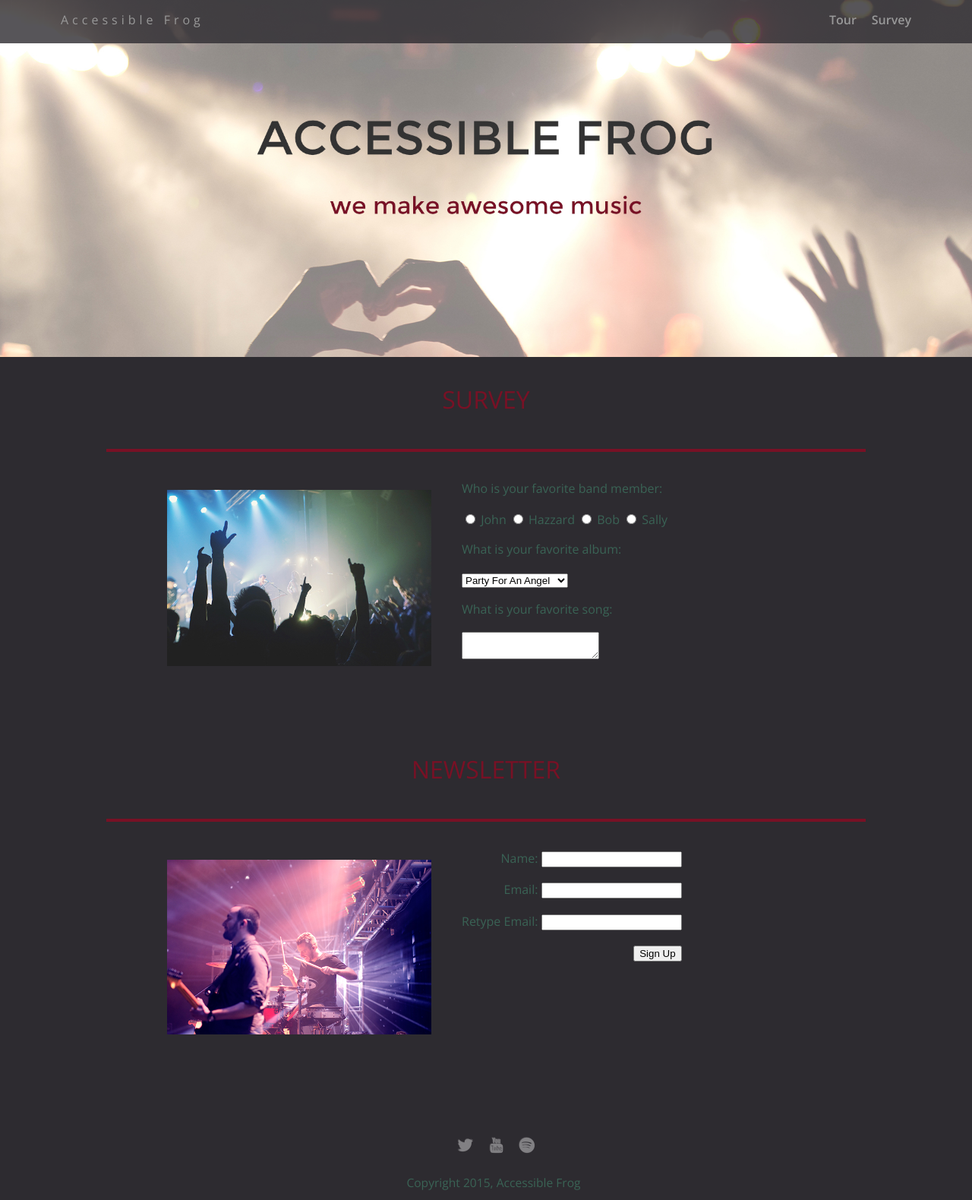
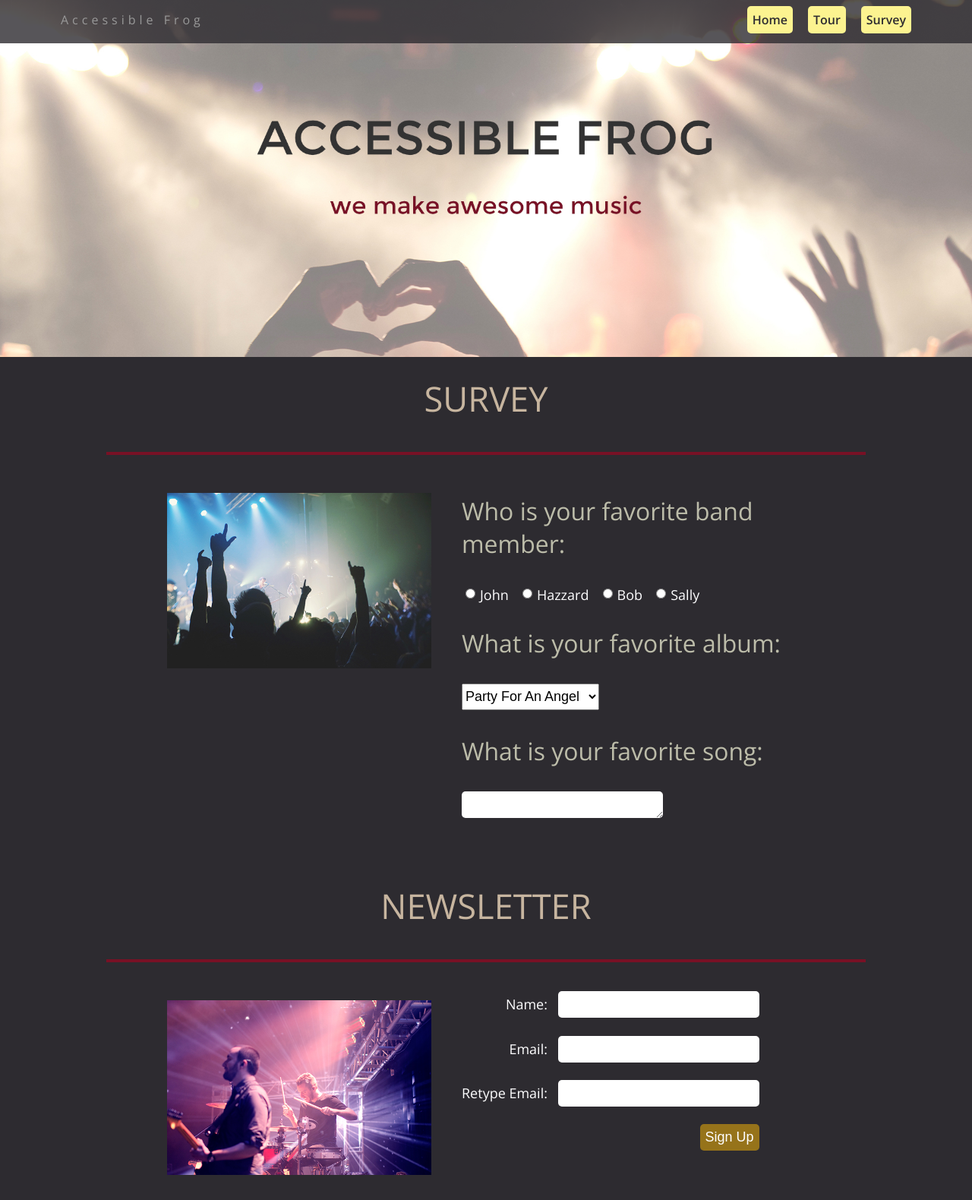
Before and after one commit to strengur/accessible-frog, a plain HTML site: page survey.html in a window 1280 px wide. Shown: the top 1580 px of the page at 76% size. Drawn offline with nearby package versions, Linux system fonts and the light colour scheme.

Commit message:
great progress

```diff
--- a/css/styles.css
+++ b/css/styles.css
@@ -8,6 +8,7 @@ body {
   padding: 0;
   text-align: center;
   font-family: 'Open Sans', sans-serif;
+  font-size: 16px;
   color: #3A6355;
   background: #2d2b30;
 }
@@ -23,7 +24,75 @@ a:hover {
   color: #999;
 }
 
+/* Font Styles */
+p, td, .survey-member-name {
+  color: #fefeff;
+}
+
+p {
+  margin-bottom: 1.3em;
+}
+
+h1, h2, h3, h4, th, button {
+  /*margin: 1.414em 0 0.5em;*/
+  font-weight: inherit;
+  /*line-height: 1.2;*/
+}
+
+h1 {
+  margin-top: 0;
+  font-size: 3.998em;
+}
+
+h2 {
+  font-size: 2.827em;
+}
+
+h3, th {
+  font-size: 1.999em;
+  color: #BCBCA9;
+}
+
+h4 {
+  font-size: 1.414em;
+}
+
+/* Buttons and forms styling */
+.button {
+  padding: 7px;
+}
+
+.button,
+input[type="text"],
+input[type="email"],
+textarea {
+  border-radius: 5px;
+  border: none;
+}
+
+input[type="text"]:focus,
+input[type="email"]:focus,
+textarea:focus,
+#albums:focus,
+.button:focus {
+    box-shadow: 0px 0px 5px 3px #FCF390;
+    outline: none;
+    border: 1px solid #96731A;
+}
+
+input[type="text"],
+input[type="email"],
+textarea,
+#albums,
+.button {
+  transition: all .3s;
+}
+
 /* Section Styles */
+.title-away {
+  position: absolute;
+  left: -2000px;
+}
 
 .main-nav {
   width: 100%;
@@ -54,12 +123,22 @@ a:hover {
   padding: 5px 10px 10px 10px;
 }
 
-.nav a {
+.nav a,
+input[type="text"]:focus,
+input[type="email"]:focus,
+textarea:focus,
+#albums:focus,
+.button:focus {
   transition: all .5s;
 }
 
 .nav a:hover {
   color: white
+}
+
+a.menu {
+  background: #FCF390;
+  color: #2d2b30;
 }
 
 header {
@@ -77,13 +156,14 @@ header {
   letter-spacing: 5px;
 }
 
-.name{
+.name {
   font-weight: 300;
 }
 
-header .name{
+header .name {
   font-size: 3em;
 }
+
 .tagline {
   font-weight: 600;
   padding: 20px;
@@ -102,7 +182,6 @@ header .name{
   border-color: #96731A;
 }
 
-
 .photo{
   display: block;
   width: 200px;
@@ -118,10 +197,16 @@ header .name{
 }
 
 .heading{
-  font-size: 2em;
+  /*font-size: 2em;*/
   text-transform: uppercase;
-  color: #781125;
-  margin-top: 10px;
+  color: #C7B59F;
+  margin-top: 4px;
+}
+
+.buy {
+  background: #96731A;
+  color: #fefeff;
+  font-weight: 300;
 }
 
 /* Footer styles */
--- a/css/survey.css
+++ b/css/survey.css
@@ -11,14 +11,56 @@ form {
   display: inline-block;
 }
 
+.survey-member-name,
+.newsletter p,
+button,
+input[type="text"],
+input[type="email"],
+textarea,
+select#albums {
+  font-size: 1.125em;
+}
+
+.survey-member-name {
+  margin-left: 3px;
+  margin-right: 9px;
+  position: relative;
+  bottom: -2px;
+}
+
+select#albums,
+input[type="text"],
+input[type="email"] {
+  height: 35px;
+}
+
+textarea {
+  padding: 12px 5px 0px;
+  line-height: 0.65em;
+}
+
 .container{
   text-align: center;
 }
 .newsletter{
   text-align: right;
-
 }
 
+input[type="text"],
+input[type="email"],
+textarea {
+    width: 265px;
+}
+
+input[type="text"],
+input[type="email"] {
+    margin-left: 9px;
+    padding-left: 5px;
+}
+
+button {
+  border: none;
+}
 
 /* Styles for larger screens */
 @media screen and (min-width: 840px) {
--- a/survey.html
+++ b/survey.html
@@ -1,5 +1,5 @@
 <!doctype html>
-<html>
+<html lang="en">
   <head>
     <meta charset="utf-8">
     <link href="css/styles.css" rel="stylesheet" type="text/css" />
@@ -11,10 +11,12 @@
 
   <body>
     <div class="main-nav">
+      <h1 class="title-away">Accessible Frog - Survey</h1>
       <ul class="nav">
         <li class="name"><a href="index.html">Accessible Frog</a></li>
-        <li><a href="tour.html">Tour</a></li>
-        <li><a href="#">Survey</a></li>
+        <li><a class="button menu" href="index.html">Home</a></li>
+        <li><a class="button menu" href="tour.html">Tour</a></li>
+        <li><a class="button menu" href="#">Survey</a></li>
       </ul>
     </div>
 
@@ -22,19 +24,19 @@
     </header>
 
     <main>
-      <p class= "heading">Survey</p>
+      <h2 class= "heading">Survey</h2>
       <div class="card">
         <div class="flex">
-          <img class="photo" src= "img/concert01.jpg">
+          <img class="photo" src= "img/concert01.jpg" alt="Photo showing the band from crowd point of view.">
           <div class="container">
             <form class = "survey">
-              <p>Who is your favorite band member:</p>
-              <input type="radio" name="res" value="John"> John
-              <input type="radio" name="res" value="Hazzard"> Hazzard
-              <input type="radio" name="res" value="Bob"> Bob
-              <input type="radio" name="res" value="Sally"> Sally
+              <h3>Who is your favorite band member:</h3>
+              <input type="radio" name="res" value="John"><span class="survey-member-name">John</span>
+              <input type="radio" name="res" value="Hazzard"><span class="survey-member-name">Hazzard</span>
+              <input type="radio" name="res" value="Bob"><span class="survey-member-name">Bob</span>
+              <input type="radio" name="res" value="Sally"><span class="survey-member-name">Sally</span>
 
-              <p>What is your favorite album:</p>
+              <h3>What is your favorite album:</h3>
               <select id="albums" name="select">
                 <option value="1">Party For An Angel</option>
                 <option value="2">A Day Of Old</option>
@@ -49,22 +51,22 @@
                 <option value="11">Street Of The Rider</option>
               </select>
 
-              <p>What is your favorite song:</p>
+              <h3>What is your favorite song:</h3>
               <textarea></textarea>
             </form>
           </div>
         </div>
       </div>
-      <p class= "heading">Newsletter</p>
+      <h2 class= "heading">Newsletter</h2>
       <div class="card">
         <div class="flex">
-          <img class="photo" src= "img/the_band.jpg">
+          <img class="photo" src= "img/the_band.jpg" alt="Photo of the drummer and guitarist.">
             <div class="container">
               <form class="newsletter">
                   <p>Name: <input type ="text" name="textfield"></p>
                   <p>Email: <input type ="email" name="textfield"></p>
                   <p>Retype Email: <input type ="email" name="textfield"></p>
-                  <button type="submit">Sign Up</button>
+                  <button class="button buy" type="submit">Sign Up</button>
               </form>
             </div>
         </div>
@@ -73,11 +75,11 @@
 
     <footer>
       <ul>
-        <li><a href="#" class="social twitter"><img src= "img/twitter-32.png"></a></li>
-        <li><a href="#" class="social youtube"><img src= "img/youtube-32.png"></a></li>
-        <li><a href="#" class="social spotify"><img src= "img/spotify-32.png"></a></li>
+        <li><a href="#" class="social twitter"><img src= "img/twitter-32.png" alt="Click here to follow us on Twitter."></a></li>
+        <li><a href="#" class="social youtube"><img src= "img/youtube-32.png" alt="Click here to watch us on YouTube."></a></li>
+        <li><a href="#" class="social spotify"><img src= "img/spotify-32.png" alt="Click here to listen to our albums on Spotify."></a></li>
       </ul>
-      <p class="copyright">Copyright 2015, Accessible Frog</p>
+      <p class="copyright">Copyright 2016, Accessible Frog</p>
     </footer>
   </body>
 </html>
```
Also changed, not shown: css/tour.css (+11 -2 lines), index.html (+17 -13 lines), tour.html (+43 -13 lines).
